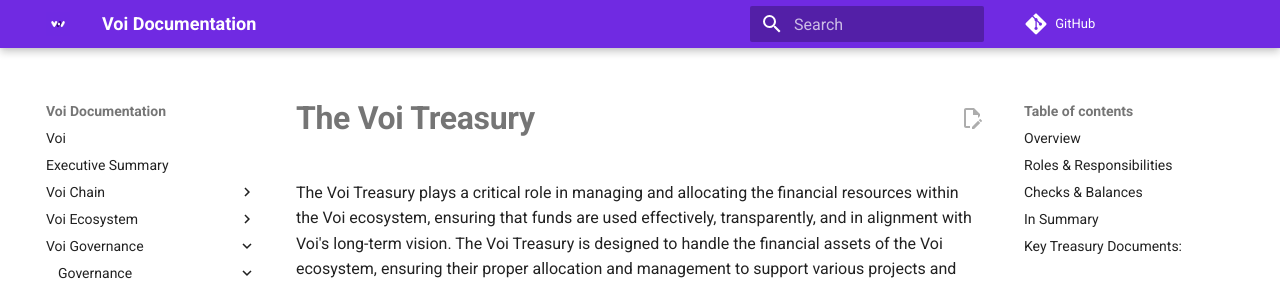
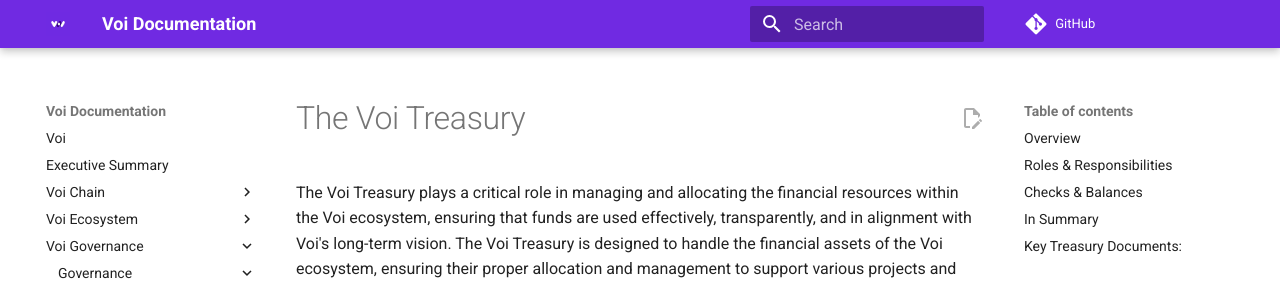
Before and after one commit to VoiNetwork/learn-more, an MkDocs documentation site: the page built from docs/governance/governance/treasury.md, in a window 1280 px wide. Shown: the top 286 px of the page. Built offline with MkDocs 1.6.1 and Material for MkDocs 9.7.7, drawn with Linux system fonts in a browser that asks for light colours; plug-ins that fetch from the network failed and are left out; comment, search, counter and statistics services are not loaded.

```diff
--- a/docs/governance/governance/treasury.md
+++ b/docs/governance/governance/treasury.md
@@ -1,4 +1,4 @@
-# **The Voi Treasury**
+# The Voi Treasury
 
 The Voi Treasury plays a critical role in managing and allocating the financial resources within the Voi ecosystem, ensuring that funds are used effectively, transparently, and in alignment with Voi's long-term vision. The Voi Treasury is designed to handle the financial assets of the Voi ecosystem, ensuring their proper allocation and management to support various projects and initiatives. The Treasury works in close coordination with the Voi Council and the Judiciary to align financial decisions with the overall strategic goals of Voi.
 
```
